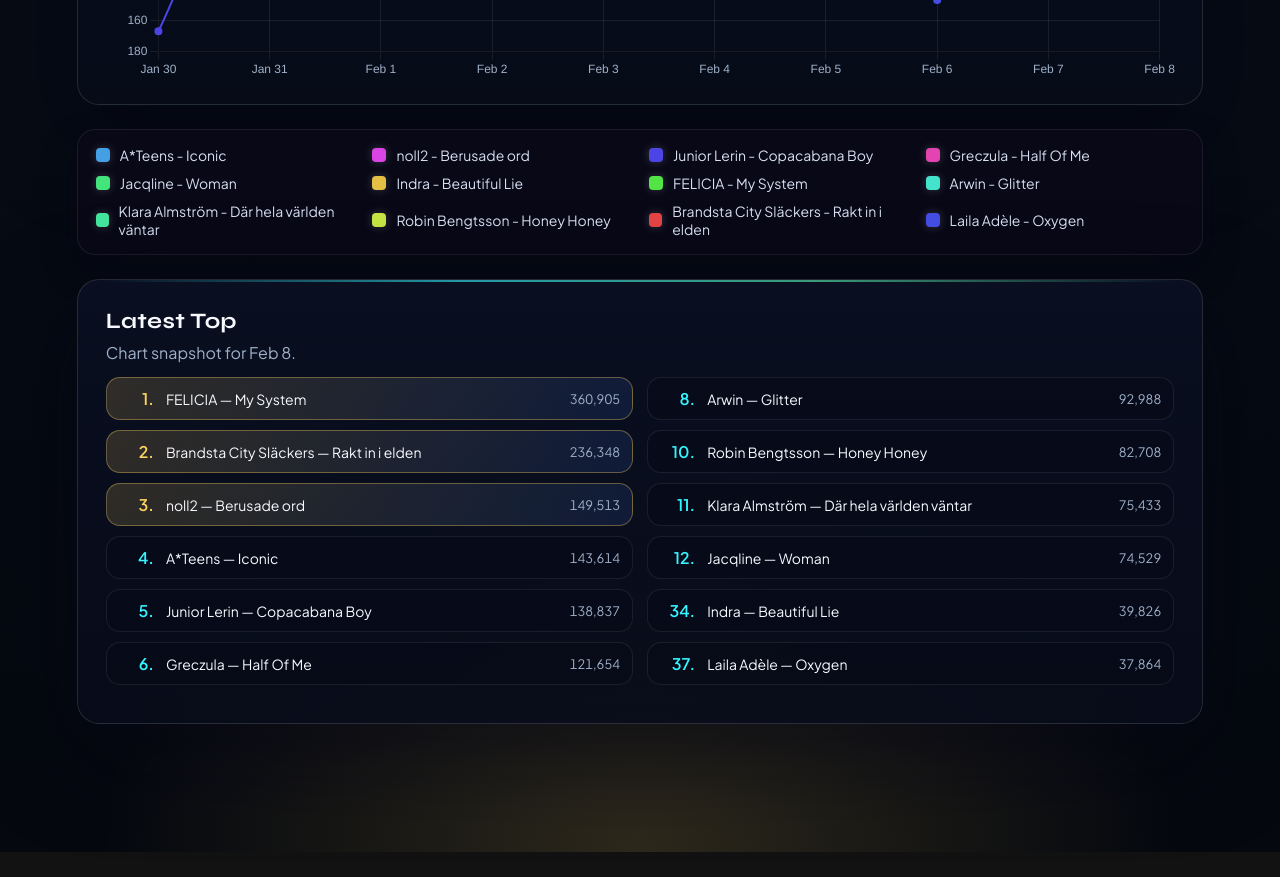
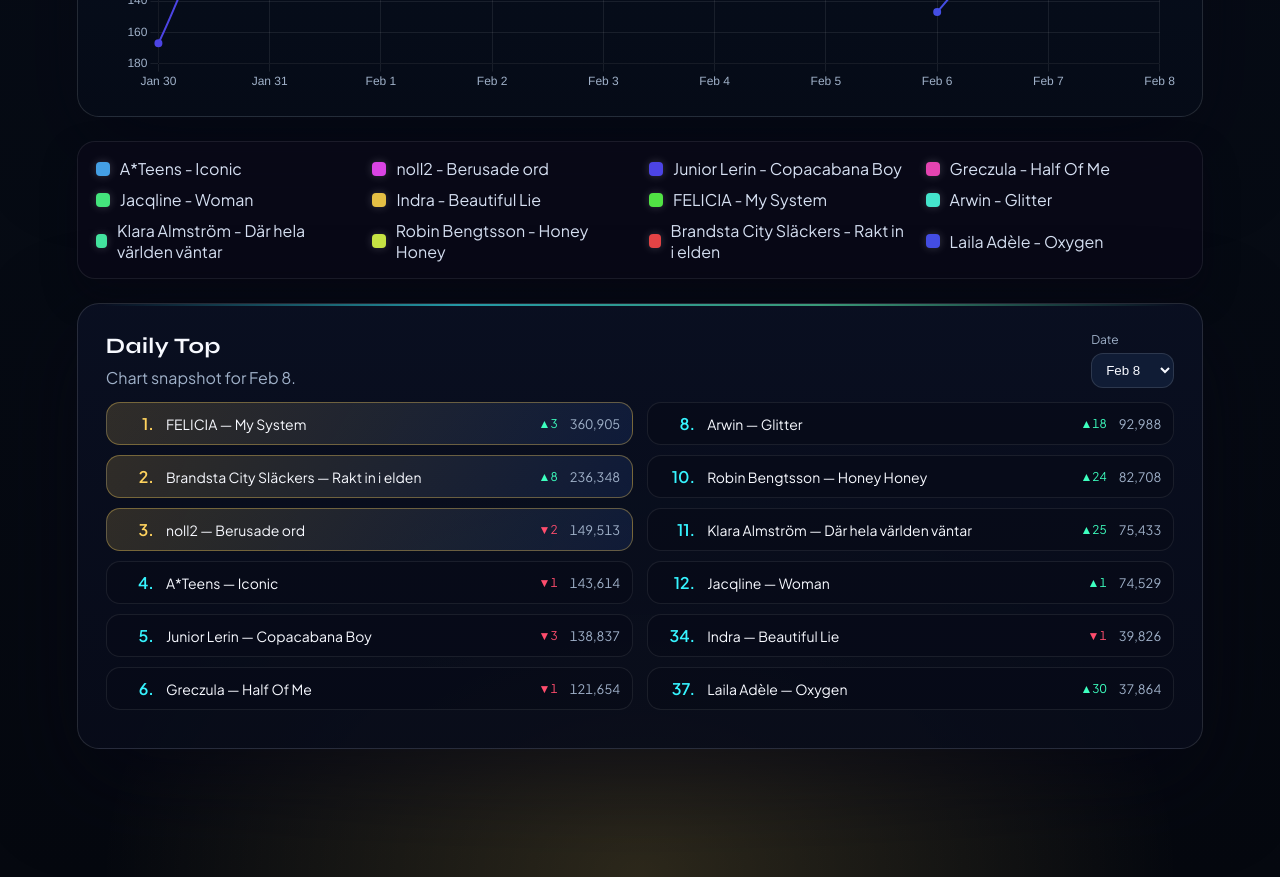
Before and after one commit to WoodpeckerV/Melfest-stats, a React (Vite) app: page /#/ in a window 1280 px wide. Shown: the part 1560-2437 px from the top of the page. Before the commit the page ends 2412 px from the top, so only its background shows below. Built offline with nearby package versions, Linux system fonts and the light colour scheme.

Commit message:
feat: enhance chart and legend functionality, add song visibility toggle

```diff
--- a/src/components/ChartCard.tsx
+++ b/src/components/ChartCard.tsx
@@ -14,9 +14,11 @@ import { formatNumber } from '../utils';
 ChartJS.register(CategoryScale, LinearScale, PointElement, LineElement, Tooltip, Filler);
 
 export type ChartSeries = {
+  id: string;
   label: string;
   color: string;
   data: Array<number | null>;
+  hidden?: boolean;
 };
 
 type ChartCardProps = {
@@ -43,6 +45,7 @@ function ChartCard({
   const data = {
     labels,
     datasets: series.map((item) => ({
+      hidden: item.hidden,
       label: item.label,
       data: item.data,
       borderColor: item.color,
--- a/src/components/SongLegend.tsx
+++ b/src/components/SongLegend.tsx
@@ -1,19 +1,26 @@
 import type { CSSProperties } from 'react';
 import type { ChartSeries } from './ChartCard';
 
-function SongLegend({ items }: { items: ChartSeries[] }) {
+type SongLegendProps = {
+  items: ChartSeries[];
+  onToggle?: (id: string) => void;
+};
+
+function SongLegend({ items, onToggle }: SongLegendProps) {
   if (!items.length) return null;
   return (
     <div className="legend">
-      {items.map((item, index) => (
-        <div
-          key={`${item.label}-${index}`}
-          className="legend-item"
+      {items.map((item) => (
+        <button
+          key={item.id}
+          type="button"
+          className={`legend-item ${item.hidden ? 'is-hidden' : ''}`}
           style={{ '--legend-color': item.color } as CSSProperties}
+          onClick={() => onToggle?.(item.id)}
         >
           <span className="legend-swatch" style={{ backgroundColor: item.color }} />
           <span>{item.label}</span>
-        </div>
+        </button>
       ))}
     </div>
   );
--- a/src/pages/MainPage.tsx
+++ b/src/pages/MainPage.tsx
@@ -45,7 +45,8 @@ function buildSeries(
   points: Point[],
   dates: string[],
   labelMap: Map<string, string>,
-  metric: 'streams' | 'rank'
+  metric: 'streams' | 'rank',
+  hiddenUris: Set<string>
 ): ChartSeries[] {
   const lookup = new Map<string, Point>();
   for (const point of points) {
@@ -55,19 +56,21 @@ function buildSeries(
   return songs.map((song) => {
     const label = labelMap.get(song.uri) ?? song.uri;
     const color = colorForUri(song.uri);
+    const hidden = hiddenUris.has(song.uri);
     const data = dates.map((date) => {
       const point = lookup.get(`${song.uri}|${date}`);
       if (!point) return null;
       return metric === 'streams' ? point.streams : point.rank;
     });
 
-    return { label, color, data };
+    return { id: song.uri, label, color, data, hidden };
   });
 }
 
 function MainPage({ state }: MainPageProps) {
   const { songs, points } = state;
   const [selectedRounds, setSelectedRounds] = useState<Round[]>(ROUND_OPTIONS);
+  const [hiddenUris, setHiddenUris] = useState<Set<string>>(() => new Set());
   const allDates = useMemo(() => sortUniqueDates(points.map((point) => point.date)), [points]);
   const [dateFrom, setDateFrom] = useState('');
   const [dateTo, setDateTo] = useState('');
@@ -151,13 +154,14 @@ function MainPage({ state }: MainPageProps) {
   const labelMap = useMemo(() => buildLabelMap(points), [points]);
 
   const streamSeries = useMemo(
-    () => buildSeries(filteredSongs, filteredPoints, displayDates, labelMap, 'streams'),
-    [filteredSongs, filteredPoints, displayDates, labelMap]
+    () =>
+      buildSeries(filteredSongs, filteredPoints, displayDates, labelMap, 'streams', hiddenUris),
+    [filteredSongs, filteredPoints, displayDates, labelMap, hiddenUris]
   );
 
   const rankSeries = useMemo(
-    () => buildSeries(filteredSongs, filteredPoints, displayDates, labelMap, 'rank'),
-    [filteredSongs, filteredPoints, displayDates, labelMap]
+    () => buildSeries(filteredSongs, filteredPoints, displayDates, labelMap, 'rank', hiddenUris),
+    [filteredSongs, filteredPoints, displayDates, labelMap, hiddenUris]
   );
 
   const dateLabels = displayDates.map(formatDisplayDate);
@@ -166,18 +170,58 @@ function MainPage({ state }: MainPageProps) {
   const noMatches = !noSongs && filteredSongs.length === 0;
   const minDate = allDates[0] ?? '';
   const maxDate = allDates[allDates.length - 1] ?? '';
-  const lastDate = displayDates[displayDates.length - 1];
+  const [topDate, setTopDate] = useState('');
+  useEffect(() => {
+    if (!displayDates.length) {
+      setTopDate('');
+      return;
+    }
+    const fallback = displayDates[displayDates.length - 1];
+    setTopDate((prev) => (prev && displayDates.includes(prev) ? prev : fallback));
+  }, [displayDates]);
+  const prevIndex = topDate ? displayDates.indexOf(topDate) : -1;
+  const prevDate = prevIndex > 0 ? displayDates[prevIndex - 1] : undefined;
   const topPoints = useMemo(() => {
-    if (!lastDate) return [];
+    if (!topDate) return [];
     return filteredPoints
-      .filter((point) => point.date === lastDate)
+      .filter((point) => point.date === topDate)
       .sort((a, b) => a.rank - b.rank);
-  }, [filteredPoints, lastDate]);
+  }, [filteredPoints, topDate]);
+
+  const prevRankMap = useMemo(() => {
+    const map = new Map<string, number>();
+    if (!prevDate) return map;
+    for (const point of filteredPoints) {
+      if (point.date === prevDate) map.set(point.uri, point.rank);
+    }
+    return map;
+  }, [filteredPoints, prevDate]);
+
+  const getDelta = (uri: string, current: number) => {
+    const prev = prevRankMap.get(uri);
+    if (prev === undefined) return { label: '—', className: 'delta-none' };
+    const diff = prev - current;
+    if (diff > 0) return { label: `▲${diff}`, className: 'delta-up' };
+    if (diff < 0) return { label: `▼${Math.abs(diff)}`, className: 'delta-down' };
+    return { label: '•0', className: 'delta-same' };
+  };
 
   const toggleRound = (round: Round) => {
     setSelectedRounds((prev) =>
       prev.includes(round) ? prev.filter((item) => item !== round) : [...prev, round]
     );
+  };
+
+  const toggleSongVisibility = (uri: string) => {
+    setHiddenUris((prev) => {
+      const next = new Set(prev);
+      if (next.has(uri)) {
+        next.delete(uri);
+      } else {
+        next.add(uri);
+      }
+      return next;
+    });
   };
 
   return (
@@ -282,7 +326,7 @@ function MainPage({ state }: MainPageProps) {
             series={streamSeries}
             valueLabel="Streams"
           />
-          <SongLegend items={streamSeries} />
+          <SongLegend items={streamSeries} onToggle={toggleSongVisibility} />
           <ChartCard
             title="Rank"
             subtitle="Chart rank per day. Lower is better."
@@ -292,24 +336,44 @@ function MainPage({ state }: MainPageProps) {
             valueLabel="Rank"
             valueFormatter={(value) => `#${value}`}
           />
-          <SongLegend items={rankSeries} />
-          {lastDate && (
+          <SongLegend items={rankSeries} onToggle={toggleSongVisibility} />
+          {topDate && (
             <section className="panel top-panel">
               <div className="panel-header">
-                <h2>Latest Top</h2>
-                <p>Chart snapshot for {formatDisplayDate(lastDate)}.</p>
+                <div className="panel-title-row">
+                  <div>
+                    <h2>Daily Top</h2>
+                    <p>Chart snapshot for {formatDisplayDate(topDate)}.</p>
+                  </div>
+                  <label className="top-date">
+                    <span>Date</span>
+                    <select value={topDate} onChange={(event) => setTopDate(event.target.value)}>
+                      {displayDates.map((date) => (
+                        <option key={date} value={date}>
+                          {formatDisplayDate(date)}
+                        </option>
+                      ))}
+                    </select>
+                  </label>
+                </div>
               </div>
               {topPoints.length ? (
                 <ol className="top-list">
-                  {topPoints.map((point) => (
+                  {topPoints.map((point) => {
+                    const delta = getDelta(point.uri, point.rank);
+                    return (
                       <li key={`${point.uri}-${point.date}`}>
                         <span className="top-rank">{point.rank}.</span>
                         <span className="top-title">
                           {point.artist} — {point.track}
                         </span>
-                      <span className="top-streams">{point.streams.toLocaleString('en-US')}</span>
+                        <span className={`top-delta ${delta.className}`}>{delta.label}</span>
+                        <span className="top-streams">
+                          {point.streams.toLocaleString('en-US')}
+                        </span>
                       </li>
-                  ))}
+                    );
+                  })}
                 </ol>
               ) : (
                 <p className="muted">No data for the selected range.</p>
--- a/src/styles.css
+++ b/src/styles.css
@@ -263,6 +263,29 @@ a:hover {
   color: var(--text-2);
 }
 
+.panel-title-row {
+  display: flex;
+  align-items: center;
+  justify-content: space-between;
+  gap: 16px;
+  flex-wrap: wrap;
+}
+
+.top-date {
+  display: grid;
+  gap: 6px;
+  font-size: 12px;
+  color: var(--text-2);
+}
+
+.top-date select {
+  padding: 8px 10px;
+  border-radius: 12px;
+  border: 1px solid rgba(255, 255, 255, 0.12);
+  background: var(--bg-2);
+  color: var(--text-0);
+}
+
 .panel-header code {
   font-family: 'Syne', 'Plus Jakarta Sans', monospace;
   color: var(--accent);
@@ -523,7 +546,7 @@ input[type='date']:focus {
 
 .top-list li {
   display: grid;
-  grid-template-columns: 3ch minmax(0, 1fr) auto;
+  grid-template-columns: 3ch minmax(0, 1fr) 4ch auto;
   gap: 12px;
   align-items: center;
   padding: 10px 12px;
@@ -553,6 +576,25 @@ input[type='date']:focus {
   color: var(--text-0);
   font-size: 14px;
   min-width: 0;
+}
+
+.top-delta {
+  font-size: 12px;
+  text-align: right;
+  font-variant-numeric: tabular-nums;
+}
+
+.top-delta.delta-up {
+  color: var(--success);
+}
+
+.top-delta.delta-down {
+  color: var(--danger);
+}
+
+.top-delta.delta-same,
+.top-delta.delta-none {
+  color: var(--text-2);
 }
 
 .top-streams {
@@ -608,6 +650,16 @@ input[type='date']:focus {
   color: var(--text-1);
   font-size: 14px;
   transition: color 0.2s ease, transform 0.2s ease;
+  background: transparent;
+  border: none;
+  padding: 0;
+  text-align: left;
+  cursor: pointer;
+  font: inherit;
+}
+
+.legend-item.is-hidden {
+  opacity: 0.45;
 }
 
 .legend-swatch {
@@ -754,12 +806,12 @@ input[type='date']:focus {
   }
 
   .top-list li {
-    grid-template-columns: 3ch minmax(0, 1fr);
+    grid-template-columns: 3ch minmax(0, 1fr) 4ch;
     row-gap: 4px;
   }
 
   .top-streams {
-    grid-column: 2 / 3;
+    grid-column: 2 / 4;
     justify-self: end;
   }
 }
```
Lines whose indentation alone changed are shown as unchanged.
